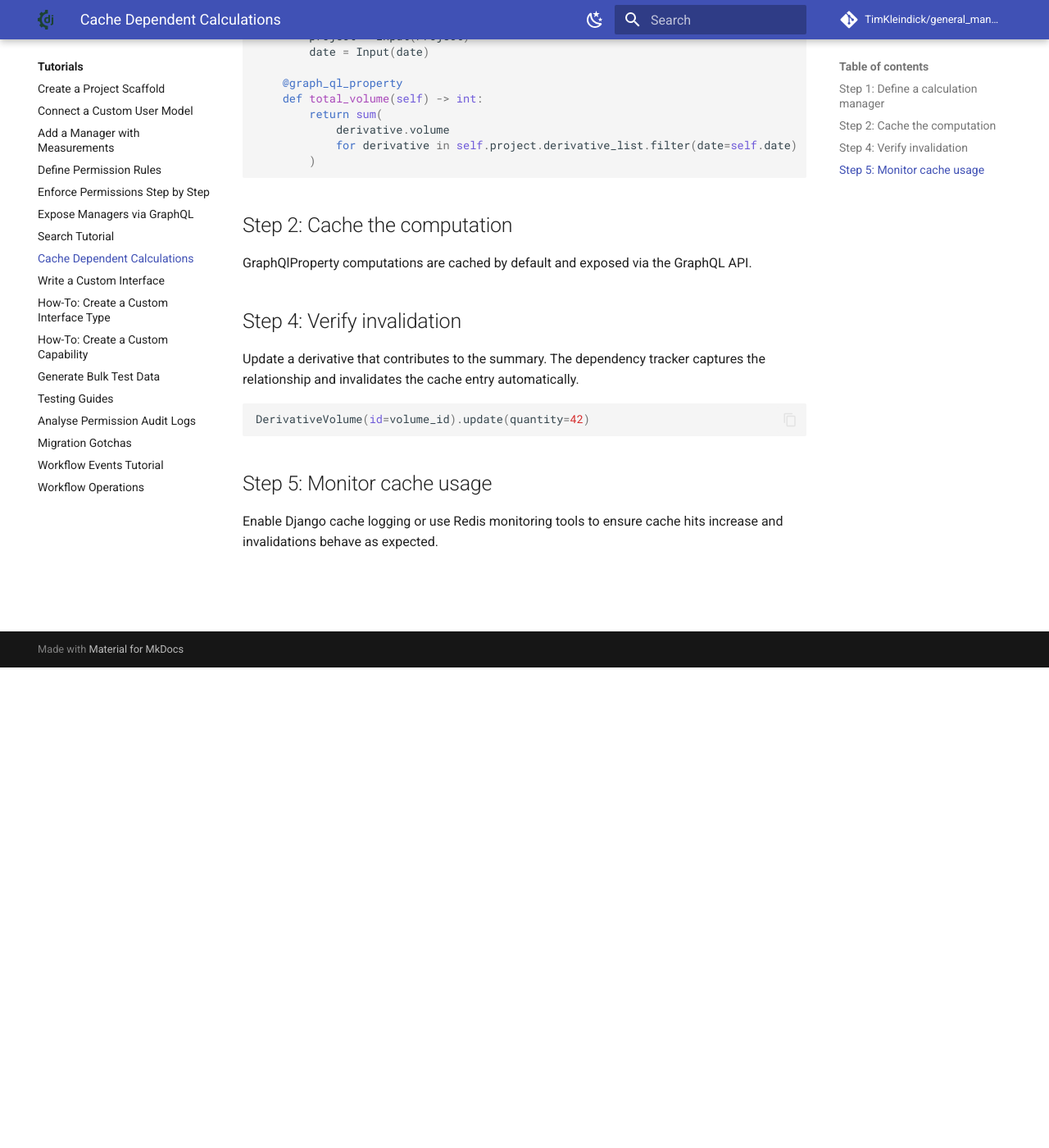
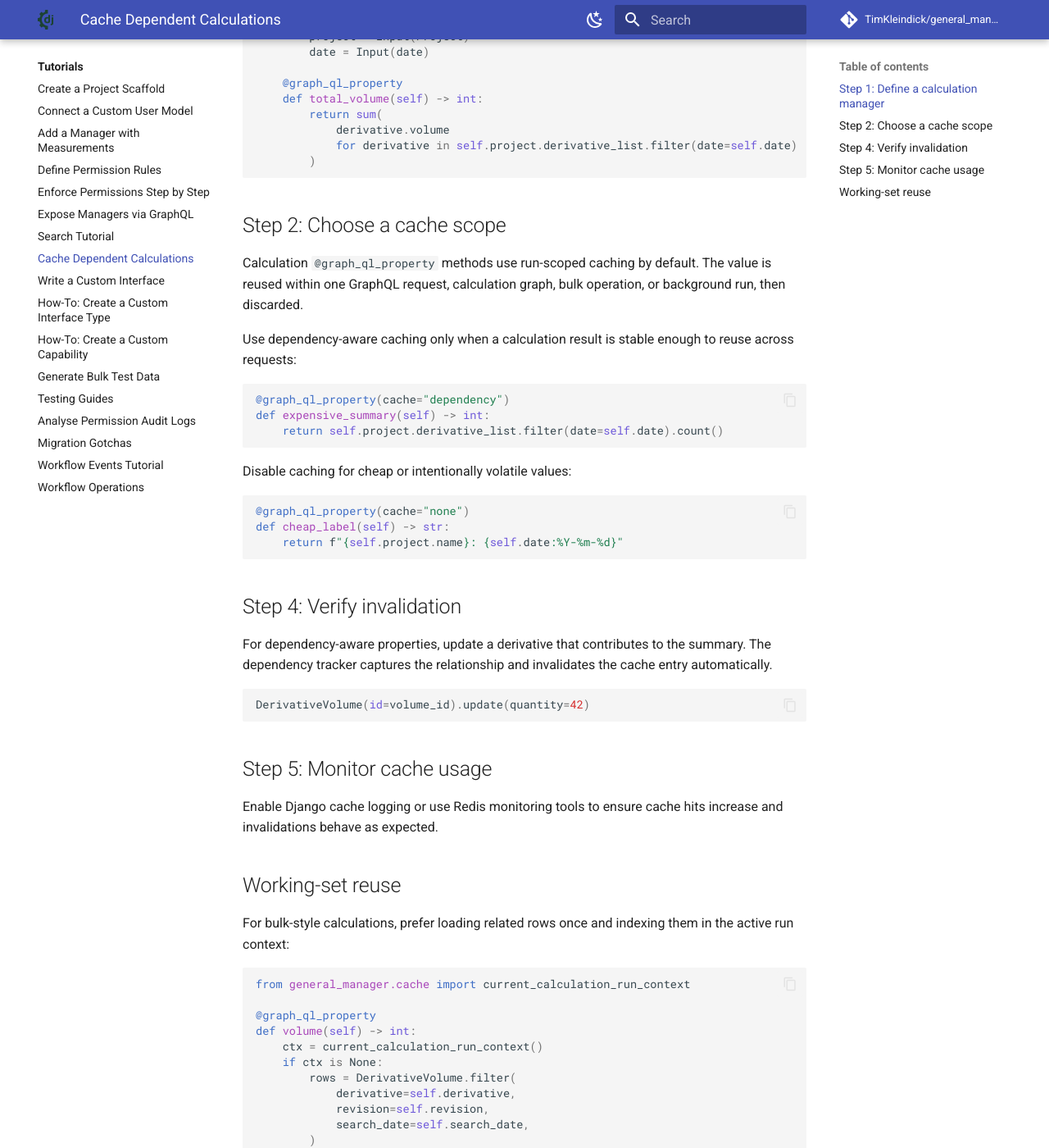
Before and after one commit to TimKleindick/general_manager, an MkDocs documentation site: the page built from docs/howto/cache_dependent_calculation.md, in a window 1280 px wide and 1400 px high, scrolled down 586 px. Shown: the whole window at 82% size. Built offline with MkDocs 1.6.1 and Material for MkDocs 9.7.7, drawn with Linux system fonts in a browser that asks for light colours; comment, search, counter and statistics services are not loaded; some of the changed text lies outside the part shown.

Commit message:
docs: explain calculation cache scopes

````diff
--- a/docs/howto/cache_dependent_calculation.md
+++ b/docs/howto/cache_dependent_calculation.md
@@ -30,13 +30,29 @@ class ProjectSummary(GeneralManager):
         )
 ```
 
-## Step 2: Cache the computation
+## Step 2: Choose a cache scope
 
-GraphQlProperty computations are cached by default and exposed via the GraphQL API.
+Calculation `@graph_ql_property` methods use run-scoped caching by default. The value is reused within one GraphQL request, calculation graph, bulk operation, or background run, then discarded.
+
+Use dependency-aware caching only when a calculation result is stable enough to reuse across requests:
+
+```python
+@graph_ql_property(cache="dependency")
+def expensive_summary(self) -> int:
+    return self.project.derivative_list.filter(date=self.date).count()
+```
+
+Disable caching for cheap or intentionally volatile values:
+
+```python
+@graph_ql_property(cache="none")
+def cheap_label(self) -> str:
+    return f"{self.project.name}: {self.date:%Y-%m-%d}"
+```
 
 ## Step 4: Verify invalidation
 
-Update a derivative that contributes to the summary. The dependency tracker captures the relationship and invalidates the cache entry automatically.
+For dependency-aware properties, update a derivative that contributes to the summary. The dependency tracker captures the relationship and invalidates the cache entry automatically.
 
 ```python
 DerivativeVolume(id=volume_id).update(quantity=42)
@@ -45,3 +61,33 @@ DerivativeVolume(id=volume_id).update(quantity=42)
 ## Step 5: Monitor cache usage
 
 Enable Django cache logging or use Redis monitoring tools to ensure cache hits increase and invalidations behave as expected.
+
+## Working-set reuse
+
+For bulk-style calculations, prefer loading related rows once and indexing them in the active run context:
+
+```python
+from general_manager.cache import current_calculation_run_context
+
+@graph_ql_property
+def volume(self) -> int:
+    ctx = current_calculation_run_context()
+    if ctx is None:
+        rows = DerivativeVolume.filter(
+            derivative=self.derivative,
+            revision=self.revision,
+            search_date=self.search_date,
+        )
+        return rows.get(volume_date=self.target_date).quantity
+
+    rows_by_date = ctx.index(
+        key=("volume_rows", self.derivative.id, self.revision.id, self.search_date),
+        loader=lambda: DerivativeVolume.filter(
+            derivative=self.derivative,
+            revision=self.revision,
+            search_date=self.search_date,
+        ),
+        index_by=lambda row: row.volume_date,
+    )
+    return rows_by_date[self.target_date].quantity
+```
````
Also changed, not shown: docs/concepts/interfaces/computed_data_interfaces.md (+4 -2 lines), docs/concepts/interfaces/dependency_graph.md (+2 -0 lines).
